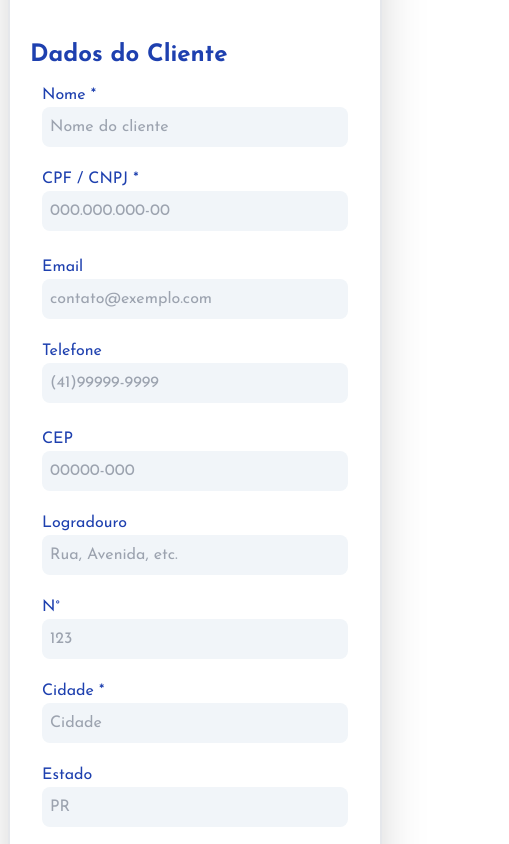
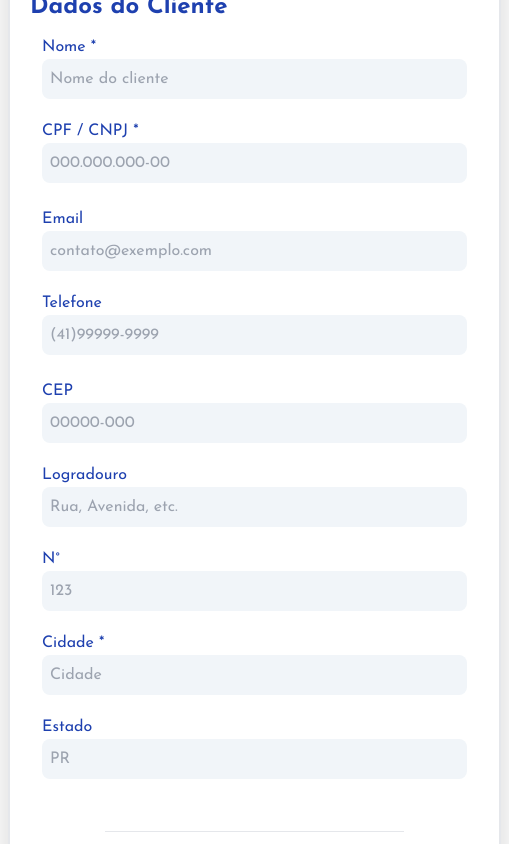
Before and after one commit to srclayton/orcamento-gratis, a React (Create React App) app: page / in a window 390 px wide. Shown: the part 1140-1984 px from the top of the page, 509 px wide, since content can reach past the window. Built offline with nearby package versions, Linux system fonts and the light colour scheme.

Commit message:
refactor: enhance layout structure in App component for better responsiveness

```diff
--- a/src/App.js
+++ b/src/App.js
@@ -2,8 +2,9 @@ import Form from "./components/Form/Form";
 import "./output.css";
 function App() {
 	return (
-		<div className="App">
-			<div className="m-auto w-full md:w-4/6 px-2 md:px-0 text-start">
+		<div className="App flex flex-row items-center h-screen justify-stretch">
+			<div className="w-1/6 hidden md:block"></div>
+			<div className="m-auto px-2 md:px-0 text-start">
 				<h1 className="p-7 text-5xl font-bold text-blue-800">
 					Monte o seu
 					<p className=" ">
@@ -16,6 +17,7 @@ function App() {
 
 				<Form />
 			</div>
+			<div className="md:w-1/6 hidden md:block"></div>
 		</div>
 	);
 }
```
